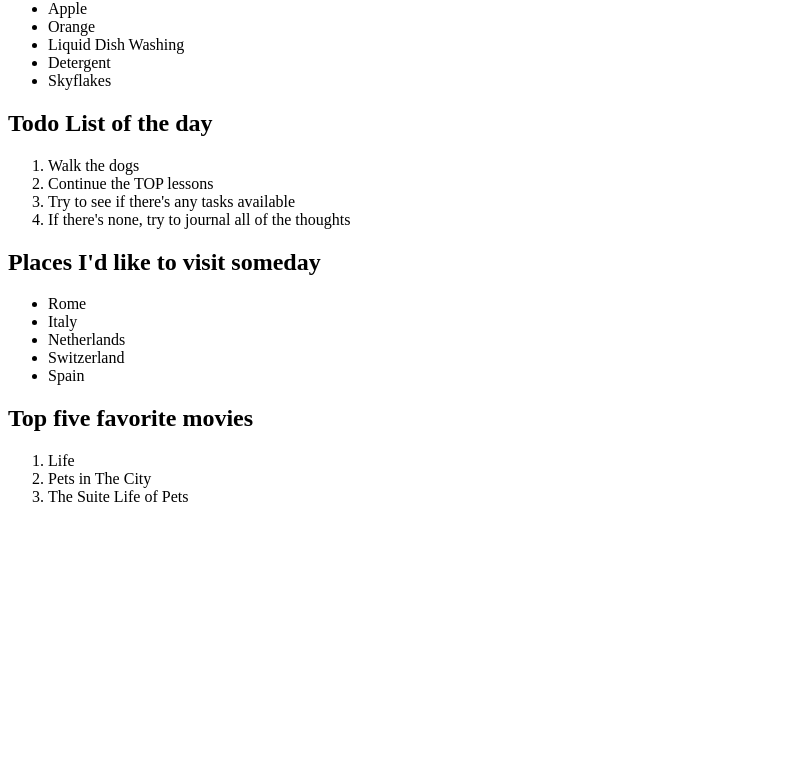
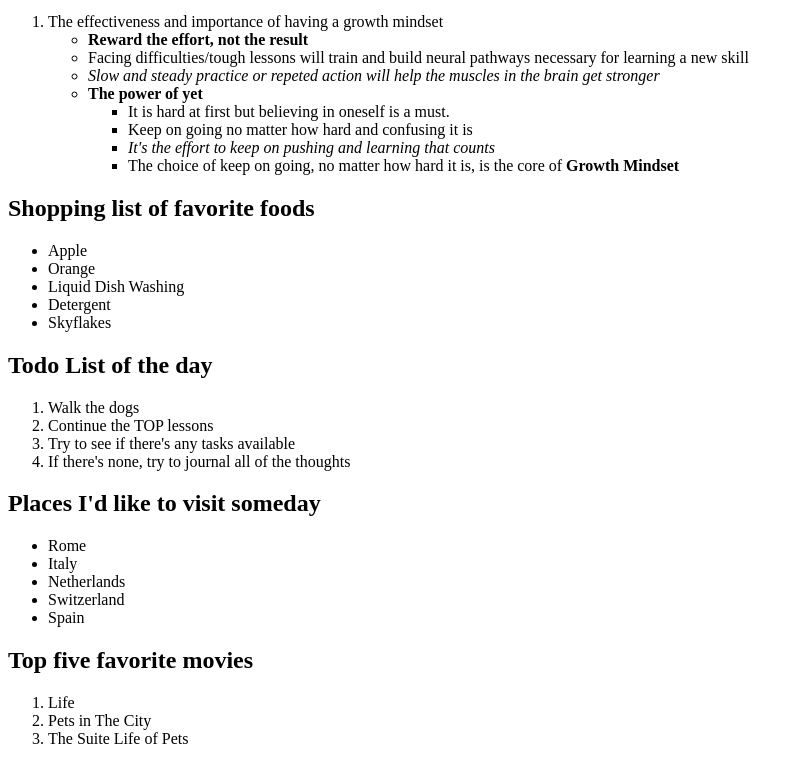
Before and after one commit to janrae-l/First_HTML_Website, a plain HTML site: page ordered_unordered/index.html in a window 1280 px wide. Shown: the part 67-831 px from the top of the page, without its empty margins (0-804 px from the left). Before the commit the page ends 800 px from the top, so only its background shows below. Drawn offline with Linux system fonts and the light colour scheme.

Commit message:
Nesting ul and ol

```diff
--- a/ordered_unordered/index.html
+++ b/ordered_unordered/index.html
@@ -6,6 +6,25 @@
     </head>
 
     <body>
+
+        <h1>Lessons I've learned in TOP so far</h1>
+        <ol>
+            <li>The effectiveness and importance of having a growth mindset</li>
+            <ul>
+                <li><strong>Reward the effort, not the result</strong></li>
+                <li>Facing difficulties/tough lessons will train and build neural pathways necessary for learning a new skill</li>
+                <li><em>Slow and steady practice or repeted action will help the muscles in the brain get stronger</em></li>
+                <li><strong>The power of yet</strong></li>
+                <ul>
+                    <li>It is hard at first but believing in oneself is a must.</li>
+                    <li>Keep on going no matter how hard and confusing it is</li>
+                    <li><em>It's the effort to keep on pushing and learning that counts</em></li>
+                    <li>The choice of keep on going, no matter how hard it is, is the core of <strong>Growth Mindset</strong></li>
+                </ul>
+            </ul>
+        </ol>
+
+
         <h2>Shopping list of favorite foods</h2>
         <ul>
             <li>Apple</li>
```
